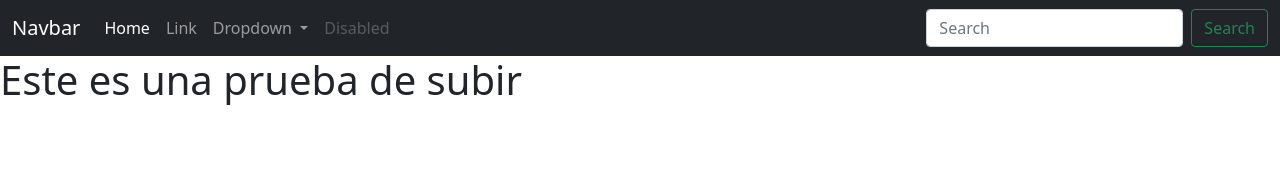
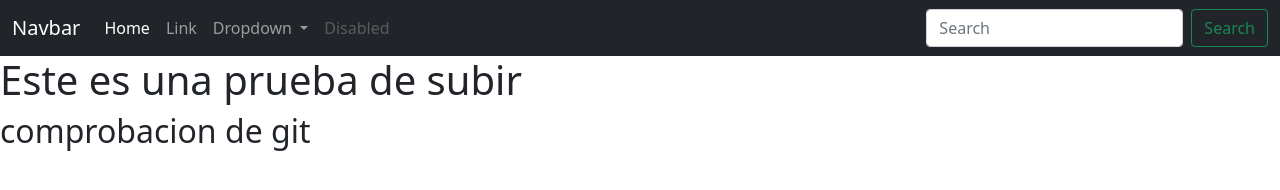
Before and after one commit to Deybison26/practica-noche, a plain HTML site: page index.html in a window 1280 px wide. Drawn offline with nearby package versions, Linux system fonts and the light colour scheme.

Commit message:
prueba de revert

```diff
--- a/index.html
+++ b/index.html
@@ -57,6 +57,7 @@
         </div>
       </nav>
     <H1>Este es una prueba de subir</H1>
+    <h2>comprobacion de git </h2>
 </body>
 
 </html>
```
